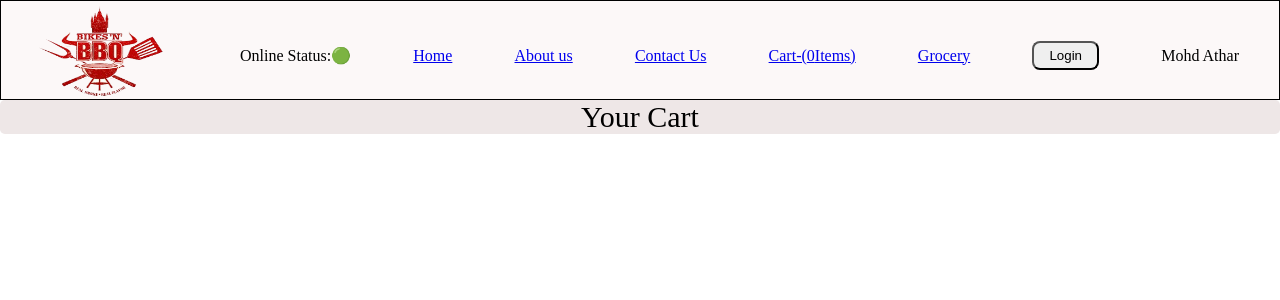
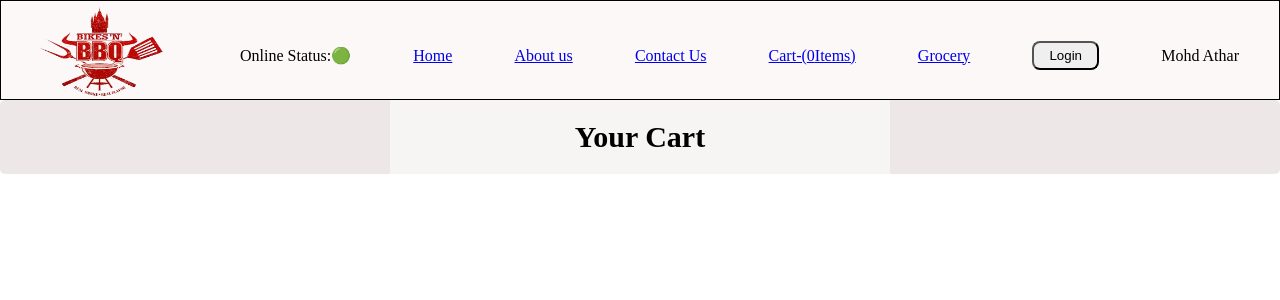
Before and after one commit to mohdathar01/Food_Ordering_App_React, a React (Vite) app: page /Cart in a window 1280 px wide. Shown: the top 300 px of the page. Built offline with nearby package versions, Linux system fonts and the light colour scheme.

Commit message:
Redux toolkit

```diff
--- a/index.css
+++ b/index.css
@@ -267,11 +267,14 @@
   border-radius: 0.3rem;
 }
 .mcontainercart {
-  /* background-color: rgb(247, 244, 244); */
+  background-color: rgb(247, 244, 244);
   margin: auto;
   width: 500px;
   text-align: center;
   font-size: 30px;
+  font-weight: bold;
+   padding: 20px 50px 20px 50px;
+   margin-bottom: 20px;
 }
 .cardaddeditems {
   margin: auto;
```
